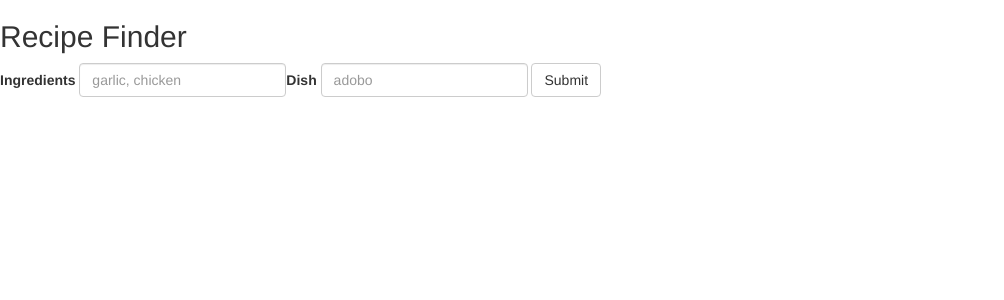
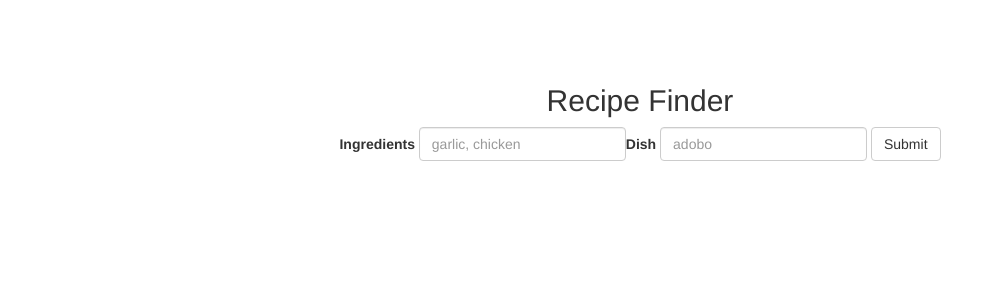
Before and after one commit to ChrisWBeaver/UDEMY-ReactJs-Mastering-Redux_, a React (Create React App) app in the folder recipefinder/: page / in a window 1280 px wide. Shown: the top 300 px of the page, without its empty margins (0-1004 px from the left). Built offline with nearby package versions, Linux system fonts and the light colour scheme.

Commit message:
Default CSS

```diff
--- a/recipefinder/src/components/App.js
+++ b/recipefinder/src/components/App.js
@@ -1,5 +1,6 @@
 import React, { Component } from 'react';
-import SearchRecipes from './SearchRecipes'
+import SearchRecipes from './SearchRecipes';
+import '../styles/index.css';
 
 class App extends Component {
   render() {
--- /dev/null
+++ b/recipefinder/src/styles/index.css
@@ -0,0 +1,4 @@
+body {
+  text-align: center;
+  padding: 5%;
+}
```
